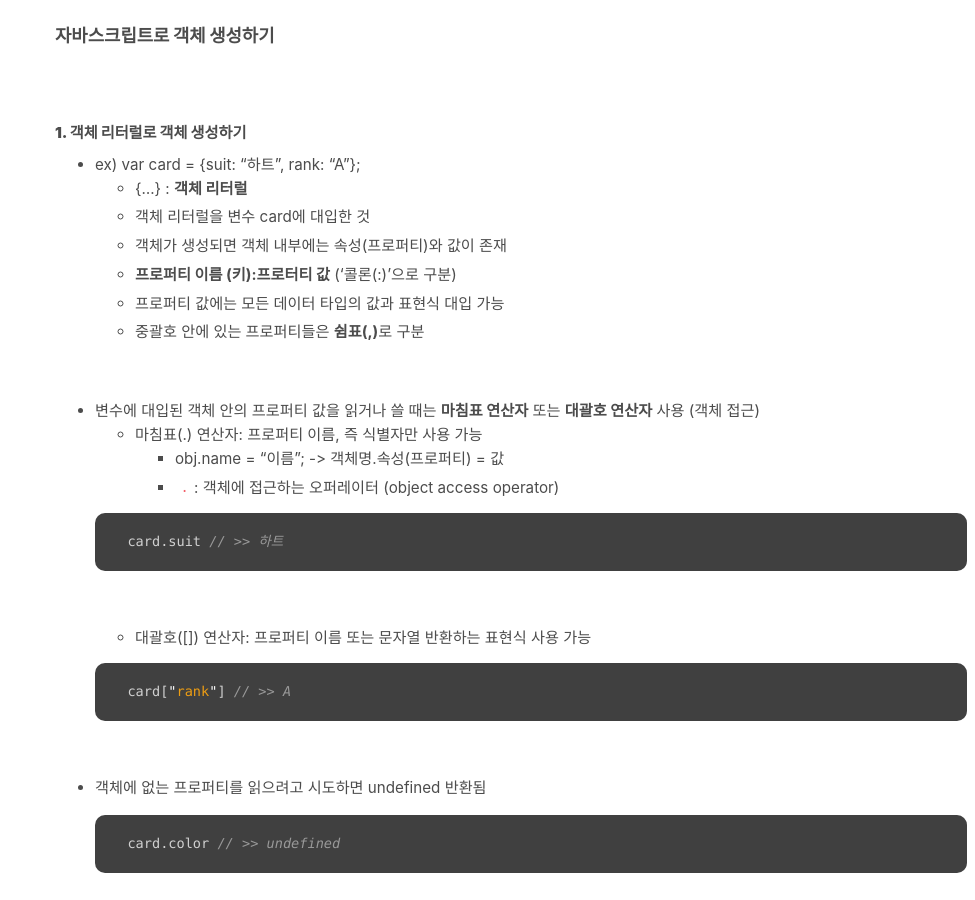
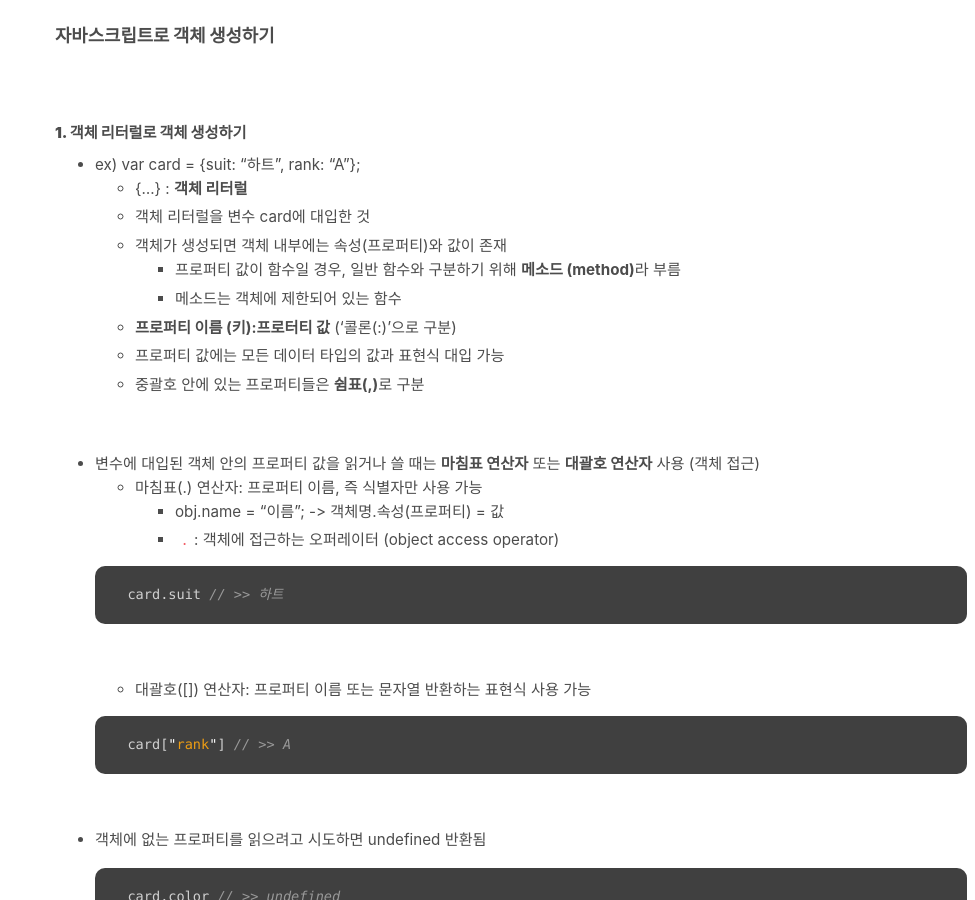
Before and after one commit to absolutelyfullycapable/absolutelyfullycapable.github.io, a Jekyll site: the page built from _posts/2020-09-13-JavaScript-객체의기초와생성방법.md, in a window 1280 px wide and 900 px high, scrolled down 901 px. Shown: the whole window, without its empty margins (305-1280 px from the left). Built offline with Jekyll 4.4.1, drawn with Linux system fonts in a browser that asks for light colours.

Commit message:
Update 2020-09-13-JavaScript-객체의기초와생성방법.md

```diff
--- a/_posts/2020-09-13-JavaScript-객체의기초와생성방법.md
+++ b/_posts/2020-09-13-JavaScript-객체의기초와생성방법.md
@@ -42,6 +42,8 @@ comments: true
 	- {...} : **객체 리터럴**
 	- 객체 리터럴을 변수 card에 대입한 것
 	- 객체가 생성되면 객체 내부에는 속성(프로퍼티)와 값이 존재
+		- 프로퍼티 값이 함수일 경우, 일반 함수와 구분하기 위해 **메소드 (method)**라 부름
+		- 메소드는 객체에 제한되어 있는 함수
 	- **프로퍼티 이름 (키):프로터티 값** ('콜론(:)'으로 구분)
 	- 프로퍼티 값에는 모든 데이터 타입의 값과 표현식 대입 가능
 	- 중괄호 안에 있는 프로퍼티들은 **쉼표(,)**로 구분
```
